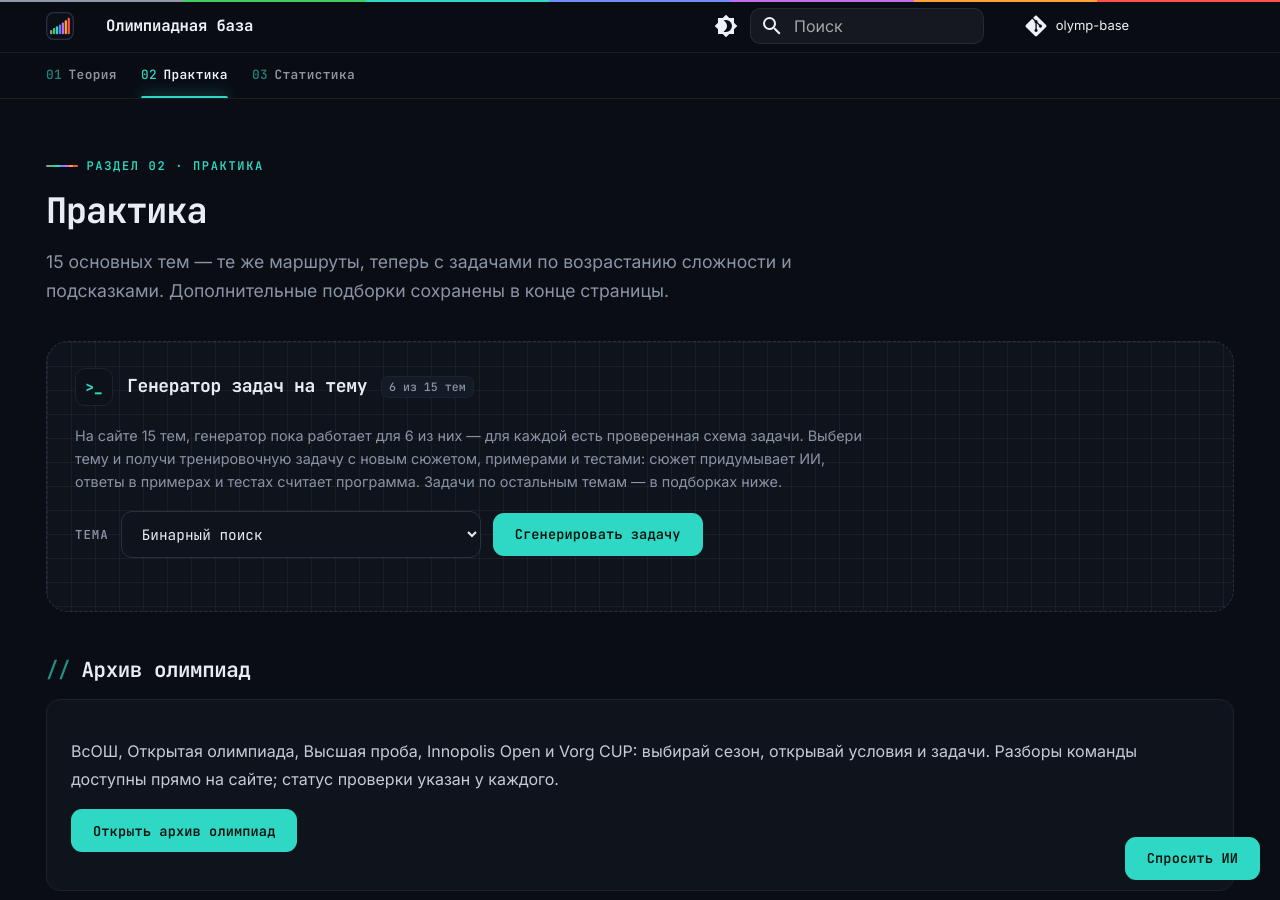
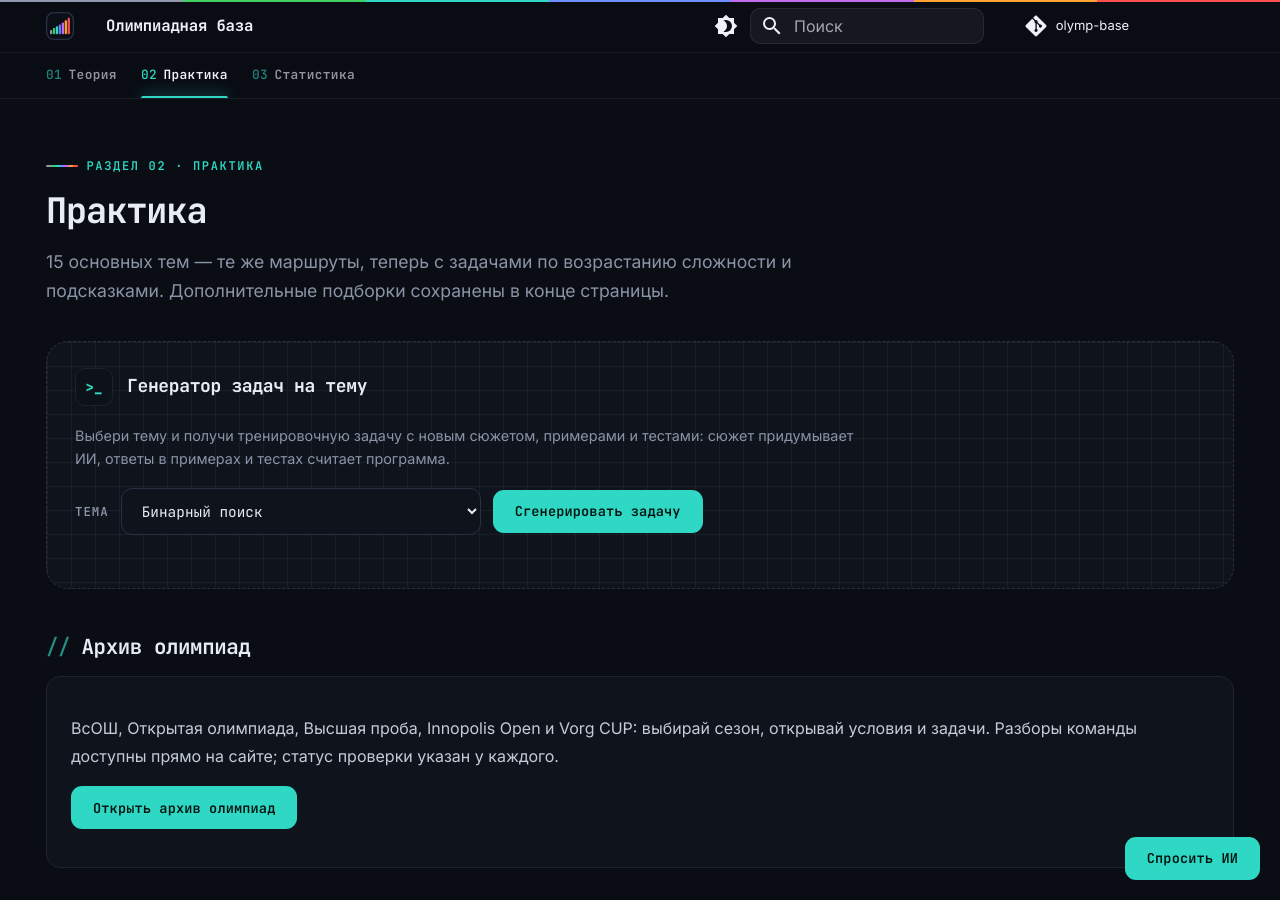
Before and after one commit to kuraguga4-hue/olymp-base, an MkDocs documentation site: the page built from docs/practice/index.md, in a window 1280 px wide and 900 px high. Built offline with MkDocs 1.6.1 and Material for MkDocs 9.7.7, drawn with Linux system fonts in a browser that asks for light colours; comment, search, counter and statistics services are not loaded.

Commit message:
практика: у генератора без счётчика тем
Agent: claude-opus-5-5

```diff
--- a/docs/practice/index.md
+++ b/docs/practice/index.md
@@ -16,9 +16,8 @@ hide:
   <div class="ob-gen__head">
     <span class="ob-gen__icon">&gt;_</span>
     <span class="ob-gen__title">Генератор задач на тему</span>
-    <span class="ob-chip">6 из 15 тем</span>
   </div>
-  <p class="ob-gen__text">На сайте 15 тем, генератор пока работает для 6 из них — для каждой есть проверенная схема задачи. Выбери тему и получи тренировочную задачу с новым сюжетом, примерами и тестами: сюжет придумывает ИИ, ответы в примерах и тестах считает программа. Задачи по остальным темам — в подборках ниже.</p>
+  <p class="ob-gen__text">Выбери тему и получи тренировочную задачу с новым сюжетом, примерами и тестами: сюжет придумывает ИИ, ответы в примерах и тестах считает программа.</p>
   <div class="ob-gen__content"><p class="ob-note">Загружаем форму…</p><noscript>Для генератора нужен JavaScript.</noscript></div>
 </div>
 
```
